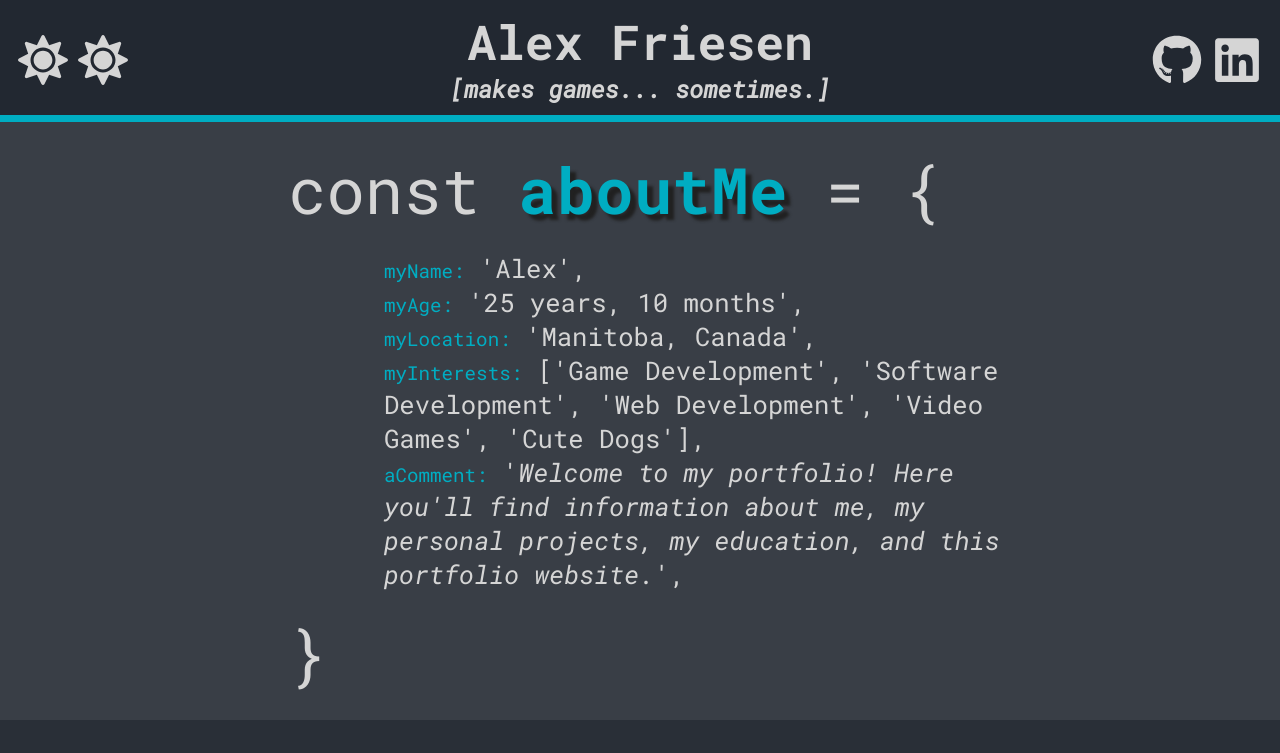
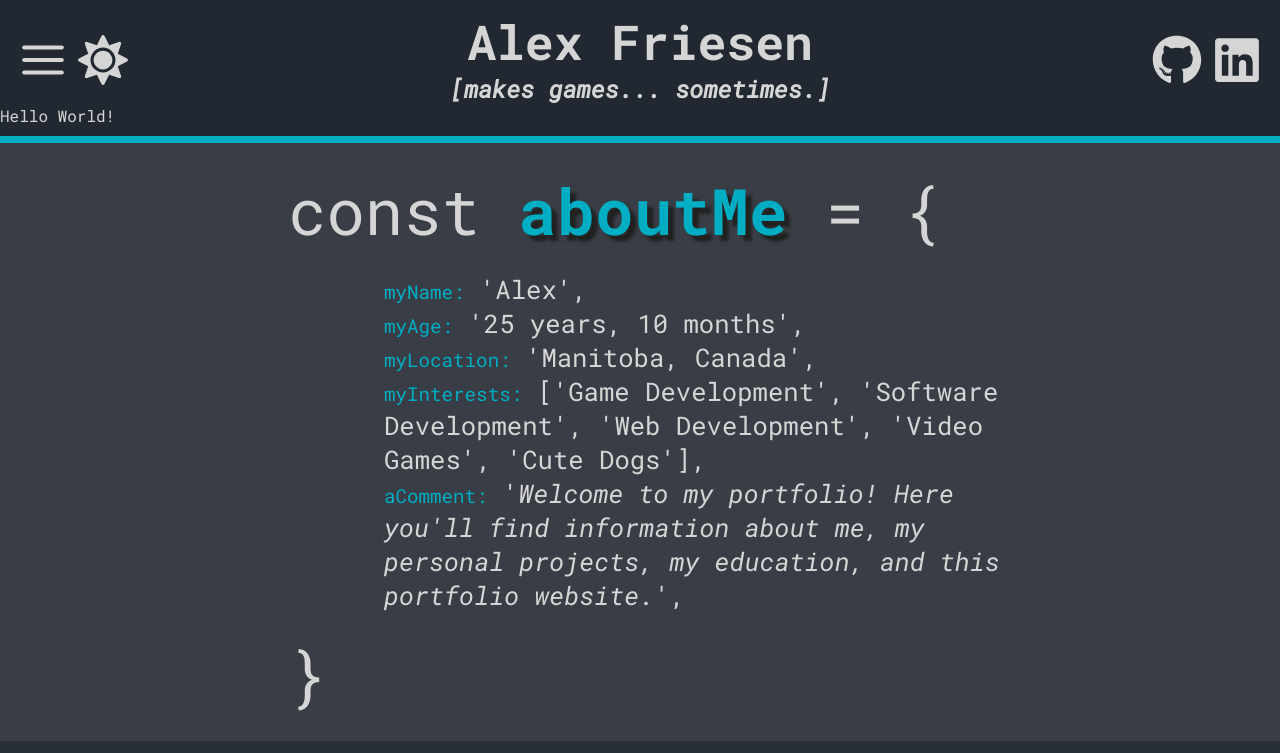
Before and after one commit to TritoLL/react-portfolio, a React (Create React App) app: page / in a window 1280 px wide. Shown: the top 753 px of the page. Built offline with nearby package versions, Linux system fonts and the light colour scheme.

Commit message:
add NavigationButton and NavigationMenu

```diff
--- a/src/components/Header.js
+++ b/src/components/Header.js
@@ -5,6 +5,7 @@ import FlavorTextRotator from "./FlavorTextRotator";
 import { Link } from "react-router-dom";
 import { HeaderFooter, MobileIconsContainer } from "../styles/CustomStyles";
 import HeaderControls from "./HeaderControls";
+import NavigationMenu from "./NavigationMenu";
 
 const CustomHeader = styled(HeaderFooter)`
     border-bottom: 7px solid ${(props) => props.theme.border};
@@ -28,6 +29,7 @@ const Header = ({ theme, toggleTheme }) => {
                 <HeaderControls theme={theme} toggleTheme={toggleTheme} />
                 <IconLinks />
             </MobileIconsContainer>
+            <NavigationMenu />
         </CustomHeader>
     );
 };
--- a/src/components/HeaderControls.js
+++ b/src/components/HeaderControls.js
@@ -1,8 +1,9 @@
+import NavigationButton from "./NavigationButton";
 import ThemeToggler from "./ThemeToggler";
 
 const HeaderControls = ({ theme, toggleTheme }) => (
     <div className="header-controls">
-        <ThemeToggler theme={theme} toggleTheme={toggleTheme} />
+        <NavigationButton />
         <ThemeToggler theme={theme} toggleTheme={toggleTheme} />
     </div>
 );
--- /dev/null
+++ b/src/components/NavigationButton.js
@@ -0,0 +1,7 @@
+import { FiMenu } from "react-icons/fi";
+
+const NavigationButton = ({ iconSize = 50 }) => {
+    return <FiMenu size={iconSize} />;
+};
+
+export default NavigationButton;
--- /dev/null
+++ b/src/components/NavigationMenu.js
@@ -0,0 +1,3 @@
+const NavigationMenu = () => <div>Hello World!</div>;
+
+export default NavigationMenu;
```
